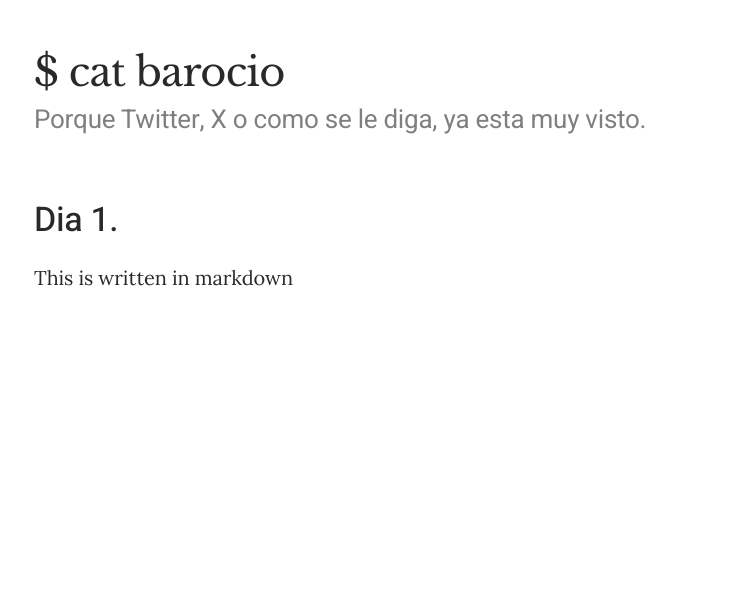
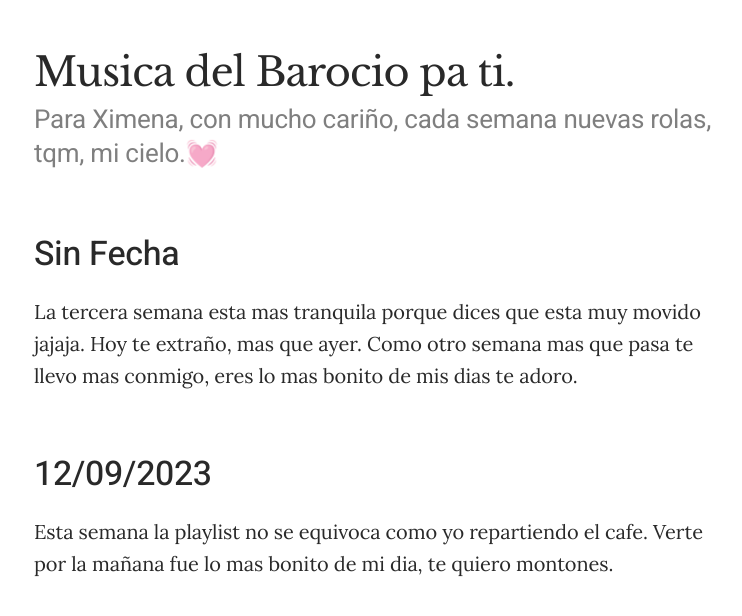
Before and after one commit to FernandoSerio/fernandoserio.github.io, a plain HTML site: page docs/index.html in a window 1280 px wide. Shown: the whole page, without its empty margins (256-998 px from the left). Drawn offline with nearby package versions, Linux system fonts and the light colour scheme.

Commit message:
iteracion test

```diff
--- a/docs/index.html
+++ b/docs/index.html
@@ -4,15 +4,17 @@
         <meta charset="UTF-8">
         <meta http-equiv="X-UA-Compatible" content="IE=edge,chrome=1">
         <meta name="viewport" content="width=device-width, minimal-ui, initial-scale=1, viewport-fit=cover">
-        <title>$ cat barocio</title>
+        <title>Musica del Barocio pa ti.</title>
         <link rel="icon" type="image/png" href="assets/images/favicon.png">
         <link href="assets/css/main.css" rel="stylesheet">
     </head>
     <body>
-        <h1 id="-cat-barocio">$ cat barocio</h1>
-<h3 id="porque-twitter-x-o-como-se-le-diga-ya-esta-muy-visto">Porque Twitter, X o como se le diga, ya esta muy visto.</h3>
-<h2 id="dia-1">Dia 1.</h2>
-<p>This is written in markdown</p>
+        <h1 id="musica-del-barocio-pa-ti">Musica del Barocio pa ti.</h1>
+<h3 id="para-ximena-con-mucho-cariño-cada-semana-nuevas-rolas-tqm-mi-cielo💓">Para Ximena, con mucho cariño, cada semana nuevas rolas, tqm, mi cielo.💓</h3>
+<h2 id="sin-fecha">Sin Fecha</h2>
+<p>La tercera semana esta mas tranquila porque dices que esta muy movido jajaja. Hoy te extraño, mas que ayer. Como otro semana mas que pasa te llevo mas conmigo, eres lo mas bonito de mis dias te adoro.</p>
+<h2 id="12092023">12/09/2023</h2>
+<p>Esta semana la playlist no se equivoca como yo repartiendo el cafe. Verte por la mañana fue lo mas bonito de mi dia, te quiero montones.</p>
 <!-- Check out [this markdown page](?test) -->
 
     </body>
```
Also changed, not shown: 1 other file.
